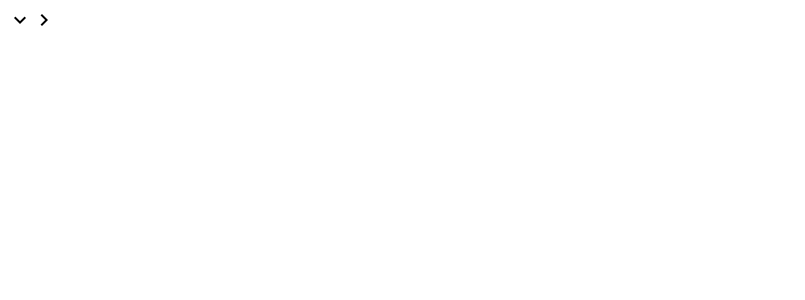
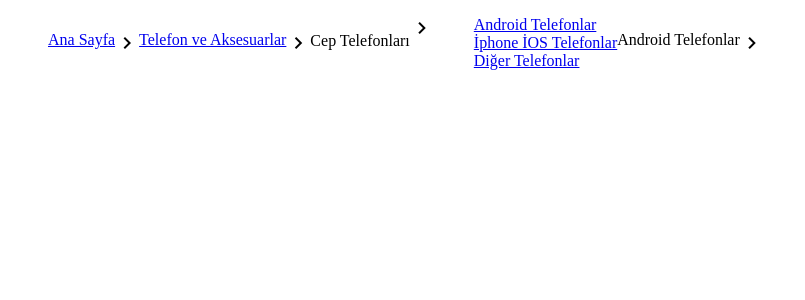
Before and after one commit to ack79/vue-dropdown-breadcrumb, a Vue app: page / in a window 1280 px wide. Shown: the top 300 px of the page, without its empty margins (0-805 px from the left). Built offline with nearby package versions, Linux system fonts and the light colour scheme.

Commit message:
DUXENPILLIA - Breadcrumb styling

```diff
--- a/src/App.vue
+++ b/src/App.vue
@@ -1,8 +1,6 @@
 <template>
   <div id="app">
-    <span class="material-icons"> expand_more </span>
-    <span class="material-icons"> chevron_right </span>
-    <BreadCrumb />
+    <BreadCrumb :links="dummyBreadcrumbUrls" />
   </div>
 </template>
 
@@ -10,7 +8,7 @@
 import BreadCrumb from "./components/BreadCrumb.vue";
 export default {
   name: "App",
-  data () {
+  data() {
     return {
       dummyBreadcrumbUrls: [
         {
--- a/src/components/BreadCrumb.vue
+++ b/src/components/BreadCrumb.vue
@@ -1,9 +1,23 @@
 <template>
-  <div>
-    <ul>
-      <li v-for="(link, index) in links" :key="`link-${index}`">
-        <a :href="link.link">{{ link.label }}</a>
+  <div class="breadcrumb">
+    <ul class="links">
+      <li
+        class="link-item"
+        v-for="(link, index) in links"
+        :key="`link-${index}`"
+      >
+        <a v-if="!link.isDropdown" :href="link.link">{{ link.label }}</a>
+        <p v-else>{{ link.label }}</p>
         <span class="material-icons"> chevron_right </span>
+        <ul class="sublinks" v-if="link.isDropdown">
+          <li
+            class="sublink-item"
+            v-for="(sublink, index) in link.list"
+            :key="`sublink-${index}`"
+          >
+            <a :href="sublink.link">{{ sublink.label }}</a>
+          </li>
+        </ul>
       </li>
     </ul>
   </div>
@@ -20,3 +34,21 @@ export default {
   },
 };
 </script>
+<style lang="scss" scoped>
+.breadcrumb {
+  .links {
+    list-style-type: none;
+    display: flex;
+    align-items: center;
+    .link-item {
+      display: flex;
+
+      .sublinks {
+        list-style-type: none;
+        .sublink-item {
+        }
+      }
+    }
+  }
+}
+</style>
```
